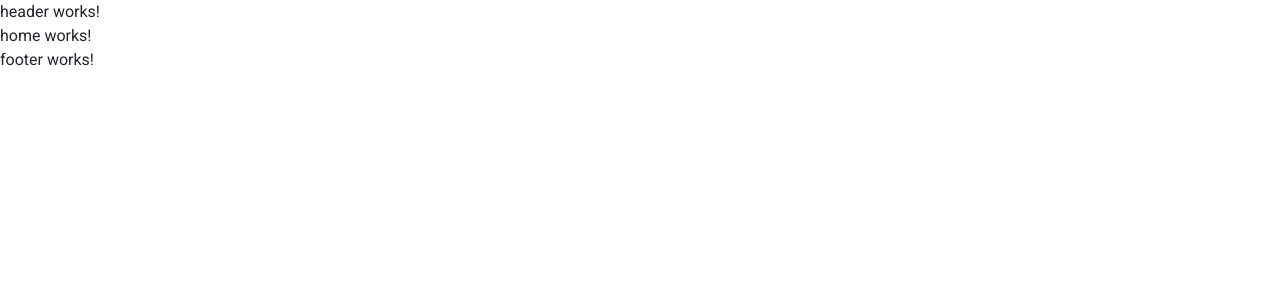
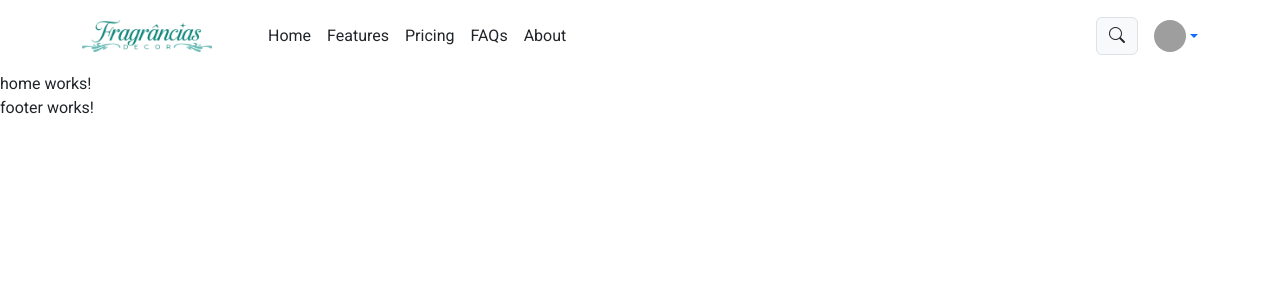
Before and after one commit to GuilhermeARCora/fragranciasFront, an Angular app: page /home in a window 1280 px wide. Shown: the top 300 px of the page. Built offline with nearby package versions, Linux system fonts and the light colour scheme; no server answers; grey boxes are pictures that could not be loaded.

Commit message:
feat(header) add header component interface

```diff
--- a/angular.json
+++ b/angular.json
@@ -41,6 +41,9 @@
             "scripts": [
               "node_modules/@popperjs/core/dist/umd/popper.min.js",
               "node_modules/bootstrap/dist/js/bootstrap.min.js"
+            ],
+            "allowedCommonJsDependencies": [
+              "sweetalert2"
             ]
           },
           "configurations": {
--- a/package.json
+++ b/package.json
@@ -10,6 +10,7 @@
   },
   "private": true,
   "dependencies": {
+    "@angular/animations": "^19.2.14",
     "@angular/cdk": "^19.2.18",
     "@angular/common": "^19.2.0",
     "@angular/compiler": "^19.2.0",
@@ -23,7 +24,7 @@
     "bootstrap": "^5.3.6",
     "bootstrap-icons": "^1.13.1",
     "rxjs": "~7.8.0",
-    "sweetalert2": "^11.6.13",
+    "sweetalert2": "^11.22.0",
     "tslib": "^2.3.0",
     "zone.js": "~0.15.0"
   },
--- a/src/app/app.config.ts
+++ b/src/app/app.config.ts
@@ -1,15 +1,16 @@
-import { ApplicationConfig, provideZoneChangeDetection } from '@angular/core';
+import { ApplicationConfig, importProvidersFrom, provideZoneChangeDetection } from '@angular/core';
 import { provideRouter } from '@angular/router';
 import { provideHttpClient, withInterceptors } from '@angular/common/http';
+import { provideAnimations } from '@angular/platform-browser/animations';
 
 import { routes } from './app.routes';
 import { AuthInterceptor } from './core/interceptors/auth.interceptor';
 
 export const appConfig: ApplicationConfig = {
   providers: [
-    provideZoneChangeDetection({ eventCoalescing: true }), provideRouter(routes),
-    provideHttpClient(withInterceptors([
-        AuthInterceptor
-      ]))
+    provideZoneChangeDetection({ eventCoalescing: true }),
+    provideRouter(routes),
+    provideHttpClient(withInterceptors([AuthInterceptor])),
+    provideAnimations()
   ]
 };
--- a/src/app/core/guards/auth.guard.ts
+++ b/src/app/core/guards/auth.guard.ts
@@ -1,15 +1,11 @@
 import { inject } from '@angular/core';
 import { CanActivateFn, Router } from '@angular/router';
-import { HttpClient } from '@angular/common/http';
 import { catchError, map, of } from 'rxjs';
 import Swal from 'sweetalert2';
-import { environment } from '../../../environments/environment';
 import { AuthService } from '../services/auth/auth.service';
 
 export const AuthGuard: CanActivateFn = () => {
-  const http = inject(HttpClient);
   const router = inject(Router);
-  const apiUrl = environment.apiUrl;
   const authService = inject(AuthService);
 
   const Toast = Swal.mixin({
--- a/src/app/core/guards/role.guard.ts
+++ b/src/app/core/guards/role.guard.ts
@@ -41,10 +41,6 @@ export class RoleGuard implements CanActivate {
     return this.authService.getMe().pipe(
       map(user => {
 
-         console.log('Authenticated user:', user);
-          console.log('User role:', user.role);
-          console.log('Expected roles:', expectedRoles);
-
         if (user && expectedRoles.includes(user.role)) {
           return true;
         }
--- a/src/app/shared/components/header/header.component.html
+++ b/src/app/shared/components/header/header.component.html
@@ -1 +1,49 @@
-<p>header works!</p>
+<header class="p-3">
+    <div class="container">
+      <div class="d-flex flex-wrap align-items-center justify-content-center justify-content-lg-start">
+        <a href="/" class="d-flex align-items-center mb-2 mb-lg-0 text-decoration-none">
+          <img src="assets/img/logo.webp" alt="Logo" width="130" height="32" class="me-lg-5 me-sm-0">
+        </a>
+
+        <ul class="nav col-12 col-lg-auto me-lg-auto mb-2 justify-content-center mb-md-0">
+          <li><a href="#" class="nav-link px-2 text-dark">Home</a></li>
+          <li><a href="#" class="nav-link px-2 text-dark">Features</a></li>
+          <li><a href="#" class="nav-link px-2 text-dark">Pricing</a></li>
+          <li><a href="#" class="nav-link px-2 text-dark">FAQs</a></li>
+          <li><a href="#" class="nav-link px-2 text-dark">About</a></li>
+        </ul>
+
+       <div class="d-flex align-items-center gap-3 flex-wrap">
+          <form class="flex-grow-1 flex-shrink-1" role="search">
+            <div class="input-group">
+              <span class="input-group-text" style="cursor: pointer;" (click)="toggleSearch()">
+                <i class="bi bi-search"></i>
+              </span>
+              <input *ngIf="searchInputVisible()" @fade type="search" class="form-control" placeholder="Search...">
+            </div>
+          </form>
+
+          <!-- Avatar Dropdown -->
+          <div *ngIf="userLoggedIn()" class="dropdown text-end">
+            <a href="#" class="d-flex align-items-center text-decoration-none dropdown-toggle" data-bs-toggle="dropdown" aria-expanded="false">
+              <img src="https://github.com/mdo.png" alt="mdo" width="32" height="32" class="rounded-circle">
+            </a>
+            <ul class="dropdown-menu text-small dropdown-menu-end">
+              <li><a class="dropdown-item" href="#">New project...</a></li>
+              <li><a class="dropdown-item" href="#">Settings</a></li>
+              <li><a class="dropdown-item" href="#">Profile</a></li>
+              <li><hr class="dropdown-divider"></li>
+              <li><a class="dropdown-item" href="#">Sign out</a></li>
+            </ul>
+          </div>
+        </div>
+
+
+        <div *ngIf="!userLoggedIn()" class="text-end">
+          <button type="button" class="btn btn-outline-dark me-2">Login</button>
+          <button type="button" class="btn btn-warning">Sign-up</button>
+        </div>
+
+      </div>
+    </div>
+  </header>
--- a/src/app/shared/components/header/header.component.ts
+++ b/src/app/shared/components/header/header.component.ts
@@ -1,11 +1,41 @@
-import { Component } from '@angular/core';
+import { CommonModule } from '@angular/common';
+import { Component, ElementRef, HostListener, inject, signal } from '@angular/core';
+import { trigger, transition, style, animate } from '@angular/animations';
 
 @Component({
   selector: 'app-header',
-  imports: [],
+  imports: [CommonModule],
   templateUrl: './header.component.html',
-  styleUrl: './header.component.scss'
+  styleUrl: './header.component.scss',
+  animations: [
+    trigger('fade', [
+      transition(':enter', [
+        style({ opacity: 0 }),
+        animate('400ms ease-in', style({ opacity: 1 }))
+      ]),
+      transition(':leave', [
+        animate('400ms ease-out', style({ opacity: 0 }))
+      ])
+    ])
+  ]
 })
 export class HeaderComponent {
 
+  userLoggedIn = signal(true);
+  searchInputVisible = signal(false);
+
+  toggleSearch() {
+    this.searchInputVisible.update(v => !v);
+  };
+
+  elementRef = inject(ElementRef);
+
+  @HostListener('document:click', ['$event'])
+  onClickOutside(event: MouseEvent) {
+    const clickedInside = this.elementRef.nativeElement.contains(event.target);
+    if (!clickedInside && this.searchInputVisible()) {
+      this.searchInputVisible.set(false);
+    }
+  }
+
 }
```
Also changed, not shown: src/assets/img/logo.webp (added), 1 other file (tests, documents, lock files or other folders).
